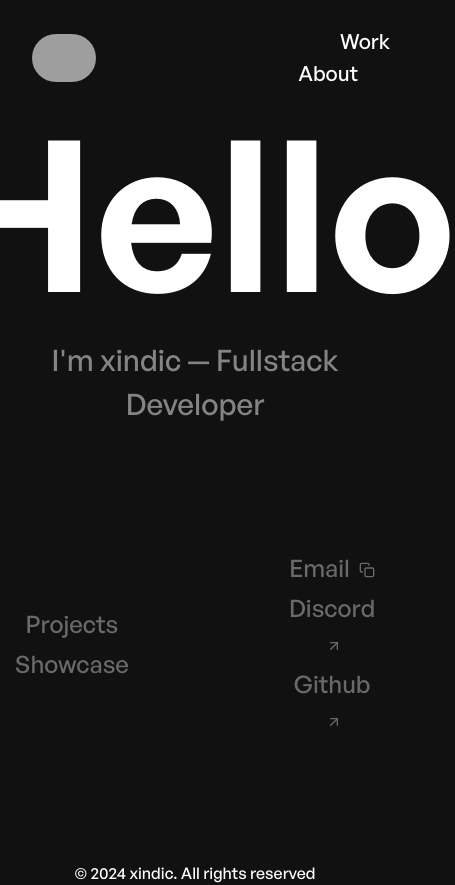
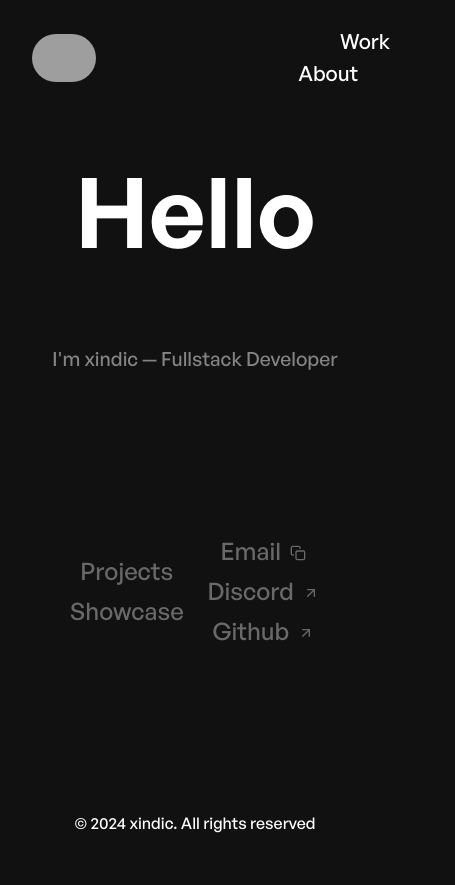
Before and after one commit to xindic/Portfolio, a React (Vite) app: page / in a window 390 px wide. Shown: the whole page, 455 px wide, since content can reach past the window. After the commit the page ends 844 px from the top, so only its background shows below. Built offline with nearby package versions, Linux system fonts and the light colour scheme; grey boxes are pictures that could not be loaded.

Commit message:
Made hero page responsive

```diff
--- a/src/Pages/Showcase.tsx
+++ b/src/Pages/Showcase.tsx
@@ -5,8 +5,12 @@ const Showcase = () => {
   return (
     <div className="w-[100vw] h-[100vh]">
       <NavigationBar />
-      <div className="w-[90vw] h-[85vh] mx-[5vw] Scrollable">
-        <div className="grid grid-cols-1 sm:grid-cols-1 md:grid-cols-2 lg:grid-cols-3 w-full mb-0 sm:mb-4 gap-y-10">
+      <div className="w-[80vw] h-[85vh] mx-[10vw] Scrollable">
+        <div className="grid grid-cols-1 sm:grid-cols-1 md:grid-cols-2 lg:grid-cols-3 w-full sm:mb-4 gap-y-10">
+          <Template Image="https://tr.rbxcdn.com/dec317dd2c12c80cdfbbf56addb86103/768/432/Image/Png" />
+          <Template Image="https://tr.rbxcdn.com/dec317dd2c12c80cdfbbf56addb86103/768/432/Image/Png" />
+          <Template Image="https://tr.rbxcdn.com/dec317dd2c12c80cdfbbf56addb86103/768/432/Image/Png" />
+          <Template Image="https://tr.rbxcdn.com/dec317dd2c12c80cdfbbf56addb86103/768/432/Image/Png" />
           <Template Image="https://tr.rbxcdn.com/dec317dd2c12c80cdfbbf56addb86103/768/432/Image/Png" />
           <Template Image="https://tr.rbxcdn.com/dec317dd2c12c80cdfbbf56addb86103/768/432/Image/Png" />
           <Template Image="https://tr.rbxcdn.com/dec317dd2c12c80cdfbbf56addb86103/768/432/Image/Png" />
--- a/src/Pages/Work.tsx
+++ b/src/Pages/Work.tsx
@@ -38,21 +38,21 @@ const EmailIcon = (
 
 function Work() {
   return (
-    <div className="h-screen w-screen flex-col flex-wrap items-center justify-center">
+    <div className="h-screen w-screen">
       <NavigationBar />
-      <div className="font-generalsans-semibold text-[25vh] w-[100vw] h-[30vh] flex items-center justify-center">
+      <div className="font-generalsans-semibold text-[25vw] lg:text-[15vw] w-screen h-[30vh] flex items-center justify-center">
         Hello
       </div>
-      <div className="text-[#848484] text-[3.5vh] w-[100vw]">
+      <div className="text-[#848484] text-[5vw] lg:text-[2vw] w-screen h-[5vh] flex items-center justify-center">
         I'm xindic — Fullstack Developer
       </div>
 
-      <div className="flex items-center justify-center w-[100vw] h-[51.5vh]">
-        <div className="flex flex-col items-center justify-center mx-20 w-[30rem] h-[21rem] space-y-1">
+      <div className="flex items-center justify-center w-screen h-[50vh]">
+        <div className="flex flex-col items-center justify-center w-[35vw] h-[50vh] space-y-1">
           <CustomButton Text="Projects" Redirect="/projects" />
           <CustomButton Text="Showcase" Redirect="/showcase" />
         </div>
-        <div className="flex flex-col items-center justify-center mx-20 w-[30rem] h-[21rem] space-y-1">
+        <div className="flex flex-col items-center justify-center w-[35vw] h-[50vh] space-y-1">
           <CustomButton
             Text="Email"
             Icon={EmailIcon}
@@ -70,7 +70,9 @@ function Work() {
           />
         </div>
       </div>
-      <div>© 2024 xindic. All rights reserved</div>
+      <div className="w-screen h-[5vh] flex items-center justify-center">
+        © 2024 xindic. All rights reserved
+      </div>
     </div>
   );
 }
```
